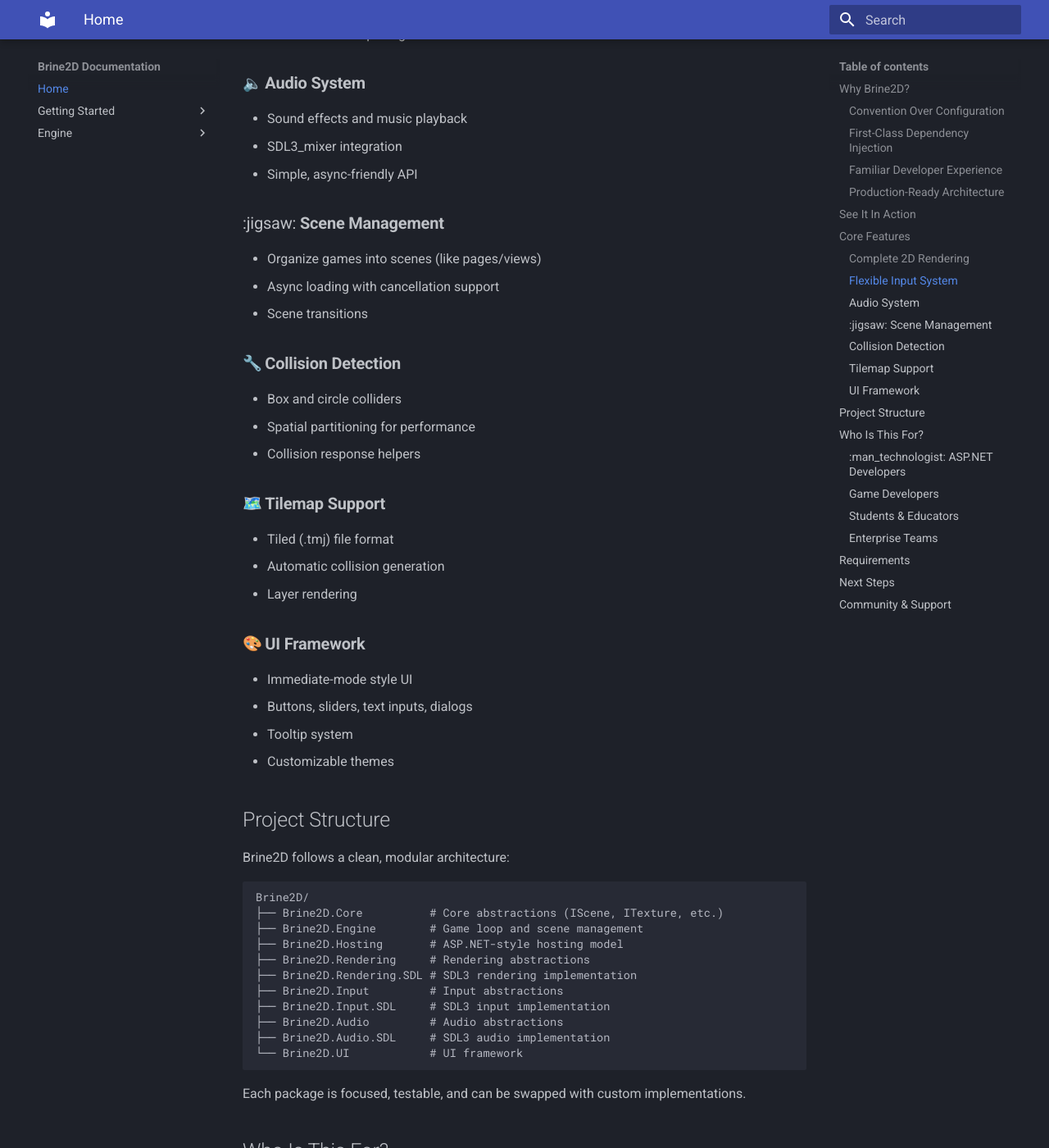
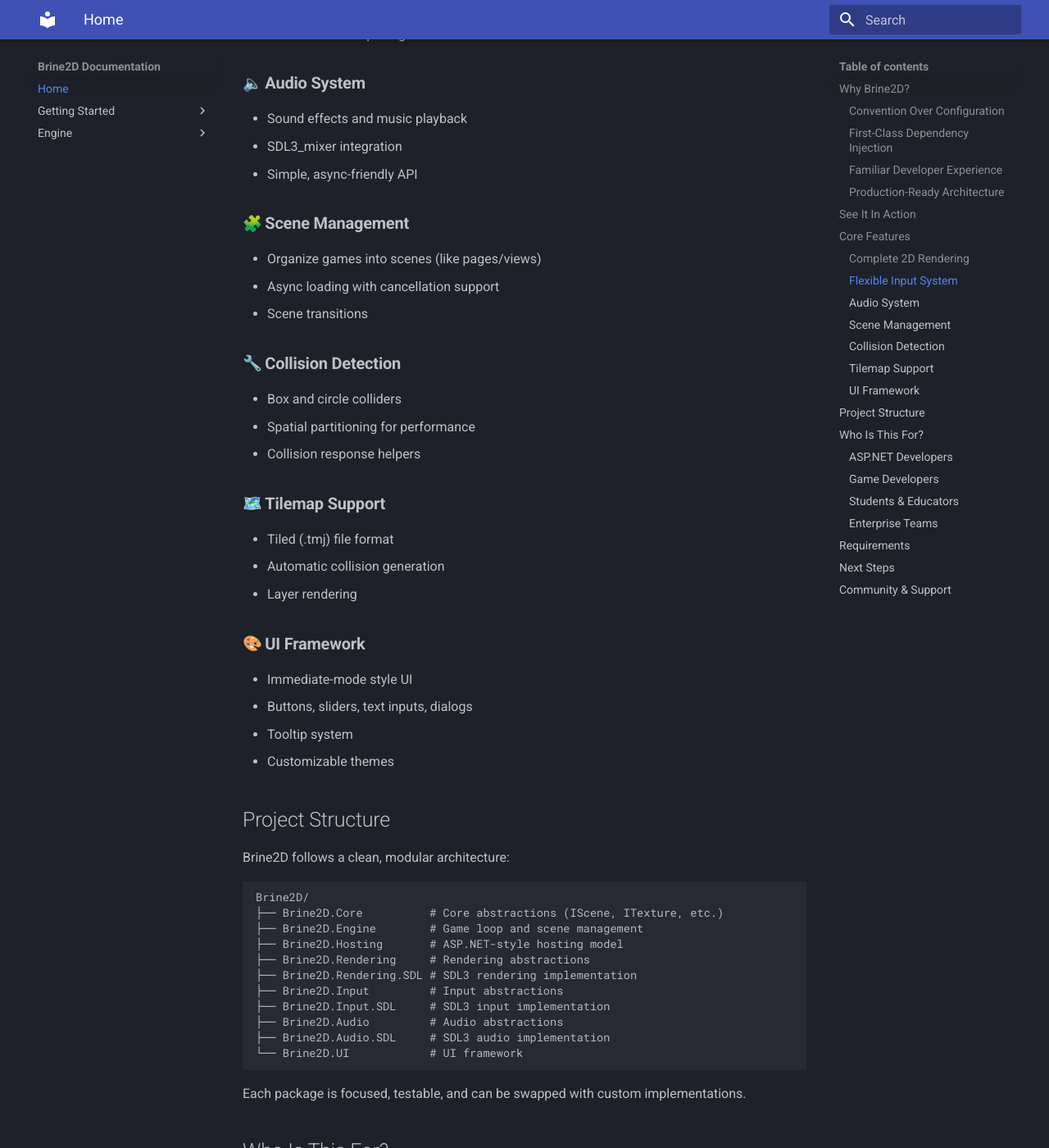
Before and after one commit to CrazyPickleStudios/Brine2D-Documentation, an MkDocs documentation site: the page built from docs/index.md, in a window 1280 px wide and 1400 px high, scrolled down 3448 px. Shown: the whole window at 82% size. Built offline with MkDocs 1.6.1 and Material for MkDocs 9.7.7, drawn with Linux system fonts in a browser that asks for light colours; emoji names are drawn with the system emoji font.

Commit message:
Update emoji configuration in mkdocs.yml

```diff
--- a/mkdocs.yml
+++ b/mkdocs.yml
@@ -27,4 +27,5 @@
   - pymdownx.tabbed
   - pymdownx.details
   - pymdownx.emoji:
-      emoji_generator: !!python/name:pymdownx.emoji.to_svg
+      emoji_index: !!python/name:material.extensions.emoji.twemoji
+      emoji_generator: !!python/name:material.extensions.emoji.to_svg
```
